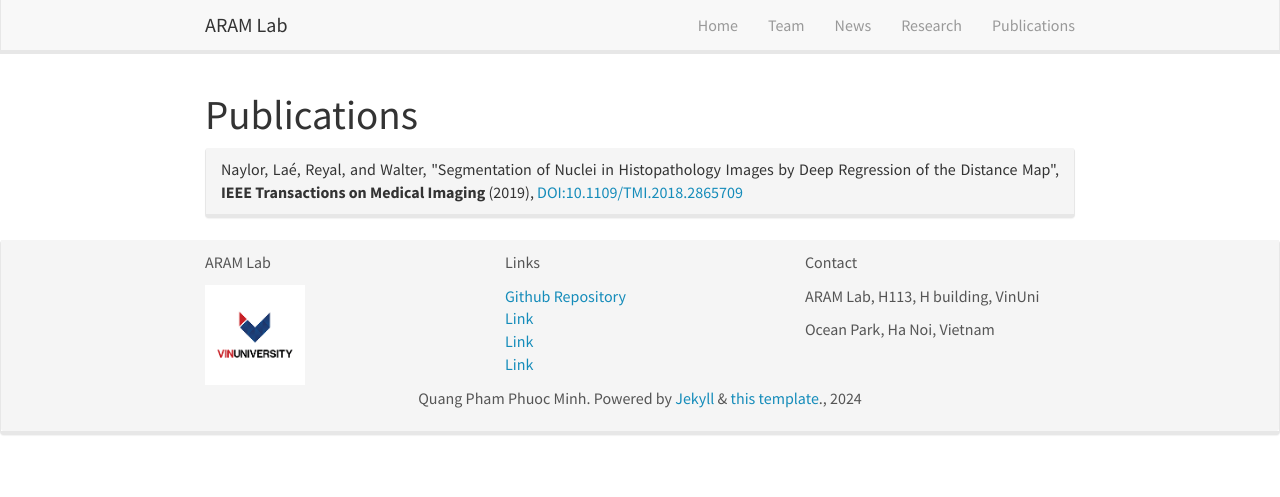
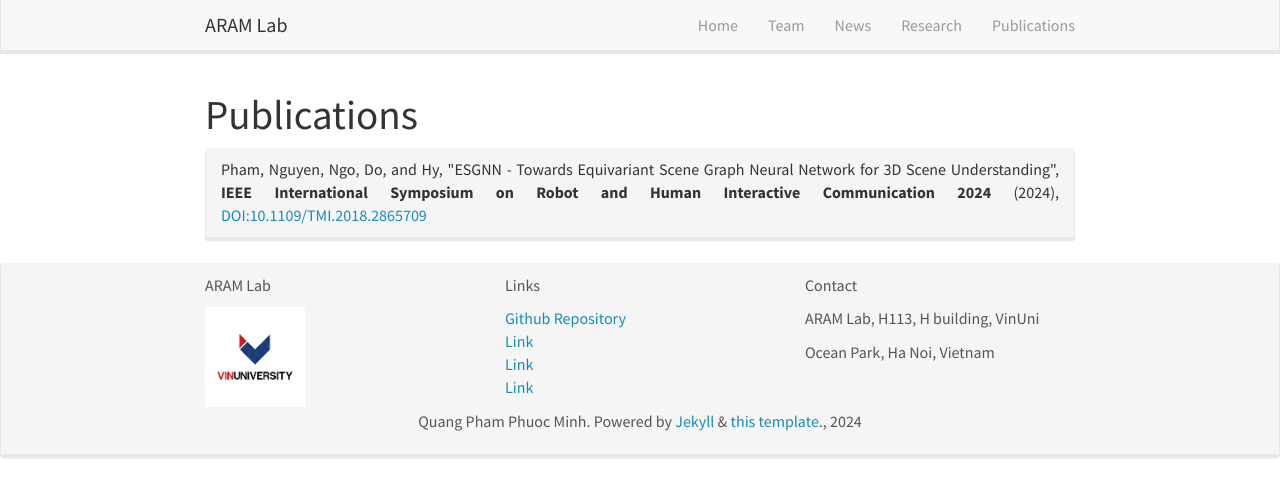
Before and after one commit to quangpham2006/ARAM, a Jekyll site: the page built from _pages/publications.html, in a window 1280 px wide. Shown: the top 497 px of the page. Built offline with Jekyll 4.4.1, drawn with Linux system fonts in a browser that asks for light colours; nearby versions of some CDN libraries.

Commit message:
add paper 1

```diff
--- a/_data/publications.json
+++ b/_data/publications.json
@@ -2,36 +2,40 @@
 	{
 		"id": "http://zotero.org/groups/2386072/items/NU9LTX7C",
 		"type": "article-journal",
-		"title": "Segmentation of Nuclei in Histopathology Images by Deep Regression of the Distance Map",
-		"container-title": "IEEE Transactions on Medical Imaging",
+		"title": "ESGNN - Towards Equivariant Scene Graph Neural Network for 3D Scene Understanding",
+		"container-title": "IEEE International Symposium on Robot and Human Interactive Communication 2024",
 		"page": "448-459",
 		"volume": "38",
 		"issue": "2",
 		"source": "IEEE Xplore",
-		"abstract": "The advent of digital pathology provides us with the challenging opportunity to automatically analyze whole slides of diseased tissue in order to derive quantitative profiles that can be used for diagnosis and prognosis tasks. In particular, for the development of interpretable models, the detection and segmentation of cell nuclei is of the utmost importance. In this paper, we describe a new method to automatically segment nuclei from Haematoxylin and Eosin (H&E) stained histopathology data with fully convolutional networks. In particular, we address the problem of segmenting touching nuclei by formulating the segmentation problem as a regression task of the distance map. We demonstrate superior performance of this approach as compared to other approaches using Convolutional Neural Networks.",
+		"abstract": "Scene graphs have been proven to be useful for various scene understanding tasks due to their compact and explicit nature. However, existing approaches often neglect the importance of maintaining the symmetry-preserving property when generating scene graphs from 3D point clouds. This oversight can diminish the accuracy and robustness of the resulting scene graphs, especially when handling noisy, multi-view 3D data. This work, to the best of our knowledge, is the first to implement an Equivariant Graph Neural Network in semantic scene graph generation from 3D point clouds for scene understanding. Our proposed method, ESGNN, outperforms existing state-of-the-art approaches, demonstrating a significant improvement in scene estimation with faster convergence. ESGNN demands low computational resources and is easy to implement from available frameworks, paving the way for real-time applications such as robotics and computer vision.",
 		"DOI": "10.1109/TMI.2018.2865709",
 		"author": [
 			{
-				"family": "Naylor",
-				"given": "P."
+				"family": "Pham",
+				"given": "Q."
 			},
 			{
-				"family": "Laé",
-				"given": "M."
+				"family": "Nguyen",
+				"given": "K."
 			},
 			{
-				"family": "Reyal",
-				"given": "F."
+				"family": "Ngo",
+				"given": "L."
 			},
 			{
-				"family": "Walter",
+				"family": "Do",
 				"given": "T."
+			},
+			{
+				"family": "Hy",
+				"given": "S."
 			}
 		],
 		"issued": {
 			"date-parts": [
 				[
-					"2019",
+					"2024",
 					2
 				]
 			]
```
